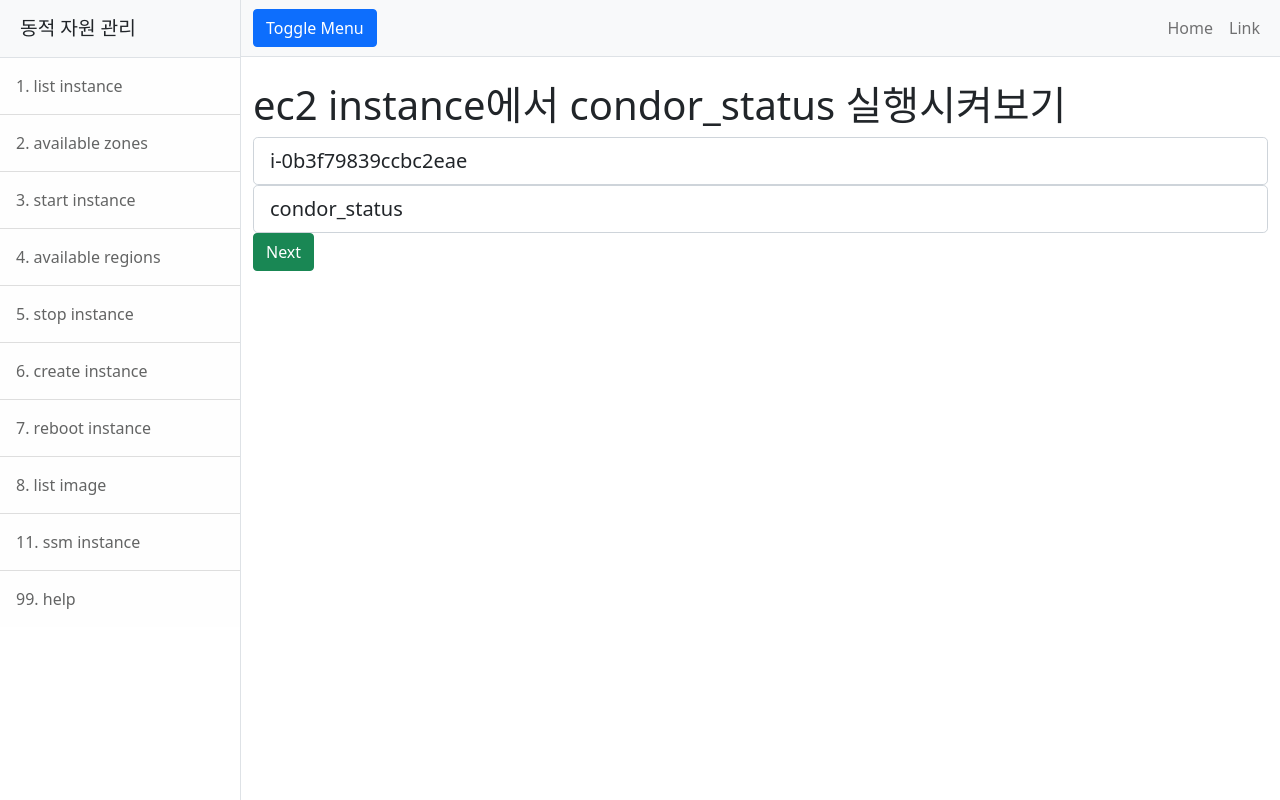
After one commit to chwangmin/Cloud_Term_Project, a Django app: page /condor/ec2ssm in a window 1280 px wide. The commit adds this page. Run offline with Django 4.2, Linux system fonts and the light colour scheme; some libraries are stand-ins or nearby versions.

Commit message:
✨Add ec2 11 html(condor_status with ssm) and :art:Clean Code in ssdc html

```diff
--- a/condor/templates/base.html
+++ b/condor/templates/base.html
@@ -27,7 +27,7 @@
                     <a class="list-group-item list-group-item-action list-group-item-light p-3" href="http://127.0.0.1:8000/condor/ec2reboot">7. reboot instance</a>
                     <a class="list-group-item list-group-item-action list-group-item-light p-3" href="http://127.0.0.1:8000/condor/ec2listimage">8. list image</a>
                     <a class="list-group-item list-group-item-action list-group-item-light p-3" href="http://127.0.0.1:8000/condor/ec2ssm">11. ssm instance</a>
-                    <a class="list-group-item list-group-item-action list-group-item-light p-3" href="http://127.0.0.1:8000/condor/ec2help">99. help</a>
+                    <a class="list-group-item list-group-item-action list-group-item-light p-3" href="http://127.0.0.1:8000">99. help</a>
                 </div>
             </div>
             <!-- Page content wrapper-->
@@ -39,7 +39,7 @@
                         <button class="navbar-toggler" type="button" data-bs-toggle="collapse" data-bs-target="#navbarSupportedContent" aria-controls="navbarSupportedContent" aria-expanded="false" aria-label="Toggle navigation"><span class="navbar-toggler-icon"></span></button>
                         <div class="collapse navbar-collapse" id="navbarSupportedContent">
                             <ul class="navbar-nav ms-auto mt-2 mt-lg-0">
-                                <li class="nav-item active"><a class="nav-link" href="">Home</a></li>
+                                <li class="nav-item active"><a class="nav-link" href="http://127.0.0.1:8000">Home</a></li>
                                 <li class="nav-item"><a class="nav-link" href="https://github.com/chwangmin/Cloud_Term_Project">Link</a></li>
                             </ul>
                         </div>
--- a/condor/templates/ec2create.html
+++ b/condor/templates/ec2create.html
@@ -4,7 +4,6 @@
     <form action="http://127.0.0.1:8000/condor/ec2create" method="post">
         <h1 class="mt-4">생성시키고 싶은 이미지를 적으세요.</h1>
         {% csrf_token %}
-        {{ form }}
         <input class="form-control form-control-lg" type="text" placeholder=".form-control-lg" name="instance_id" value="i-0aa6f289f578b031f">
     </form>
     {% else %}
--- a/condor/templates/ec2reboot.html
+++ b/condor/templates/ec2reboot.html
@@ -4,7 +4,6 @@
     <form action="http://127.0.0.1:8000/condor/ec2reboot" method="post">
         <h1 class="mt-4">재부팅시키고 싶은 ec2를 적으세요.</h1>
         {% csrf_token %}
-        {{ form }}
         <input class="form-control form-control-lg" type="text" placeholder=".form-control-lg" name="instance_id" value="i-0aa6f289f578b031f">
     </form>
     {% else %}
--- /dev/null
+++ b/condor/templates/ec2ssm.html
@@ -0,0 +1,14 @@
+{% extends 'base.html' %}
+{% block content %}
+    {% if get %}
+    <form action="http://127.0.0.1:8000/condor/ec2ssm" method="post">
+        <h1 class="mt-4">ec2 instance에서 condor_status 실행시켜보기</h1>
+        {% csrf_token %}
+        <input class="form-control form-control-lg" type="text" placeholder=".form-control-lg" name="instance_id" value="i-0b3f79839ccbc2eae">
+        <input class="form-control form-control-lg" type="text" placeholder=".form-control-lg" name="command" value="condor_status">
+        <button type="submit" class="btn btn-success">Next</button>
+    </form>
+    {% else %}
+        <textarea class="form-control" id="exampleFormControlTextarea1" rows="20">{{ output.StandardOutputContent }}</textarea>
+    {% endif %}
+{% endblock %}
--- a/condor/templates/ec2start.html
+++ b/condor/templates/ec2start.html
@@ -4,7 +4,6 @@
     <form action="http://127.0.0.1:8000/condor/ec2start" method="post">
         <h1 class="mt-4">시작하고 싶은 ec2를 적으세요.</h1>
         {% csrf_token %}
-        {{ form }}
         <input class="form-control form-control-lg" type="text" placeholder=".form-control-lg" name="instance_id" value="i-0aa6f289f578b031f">
     </form>
     {% else %}
--- a/condor/templates/ec2stop.html
+++ b/condor/templates/ec2stop.html
@@ -4,7 +4,6 @@
     <form action="http://127.0.0.1:8000/condor/ec2stop" method="post">
         <h1 class="mt-4">중지시키고 싶은 ec2를 적으세요.</h1>
         {% csrf_token %}
-        {{ form }}
         <input class="form-control form-control-lg" type="text" placeholder=".form-control-lg" name="instance_id" value="i-0aa6f289f578b031f">
     </form>
     {% else %}
--- a/condor/views.py
+++ b/condor/views.py
@@ -149,6 +149,8 @@ class Ec2ListImageView(APIView):
 
 # 11
 class Ec2SSMView(APIView):
+    def get(self,request):
+        return render(request, 'ec2ssm.html', {'get': '1'})
     def post(self, request):
         ssm_client = boto3.client('ssm', aws_access_key_id=settings.AWS_ACCESS_KEY_ID,
                                   aws_secret_access_key=settings.AWS_SECRET_ACCESS_KEY)
@@ -169,9 +171,7 @@ class Ec2SSMView(APIView):
             CommandId=command_id,
             InstanceId=instance_id,
         )
-        return Response({
-            'message': output['StandardOutputContent']
-        })
+        return render(request, 'ec2ssm.html', {'output': output})
 
 
 # 99
```
